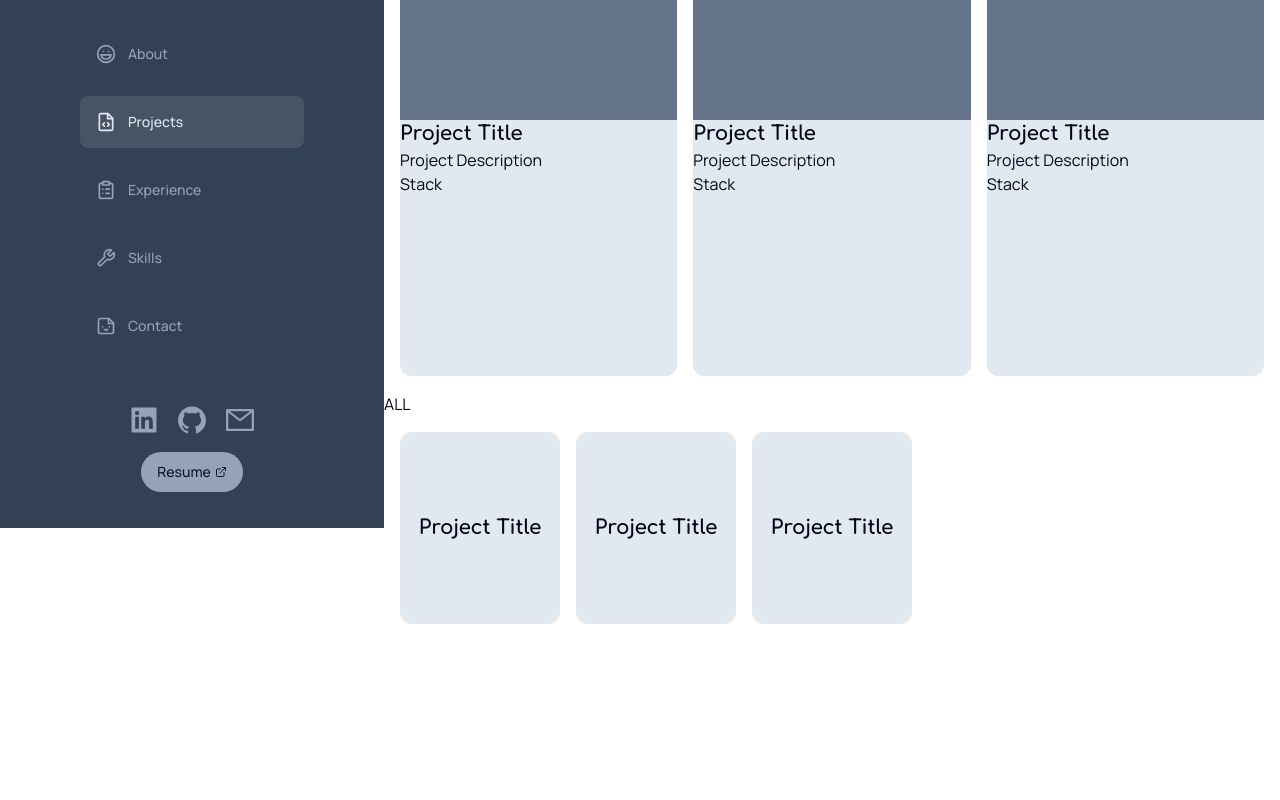
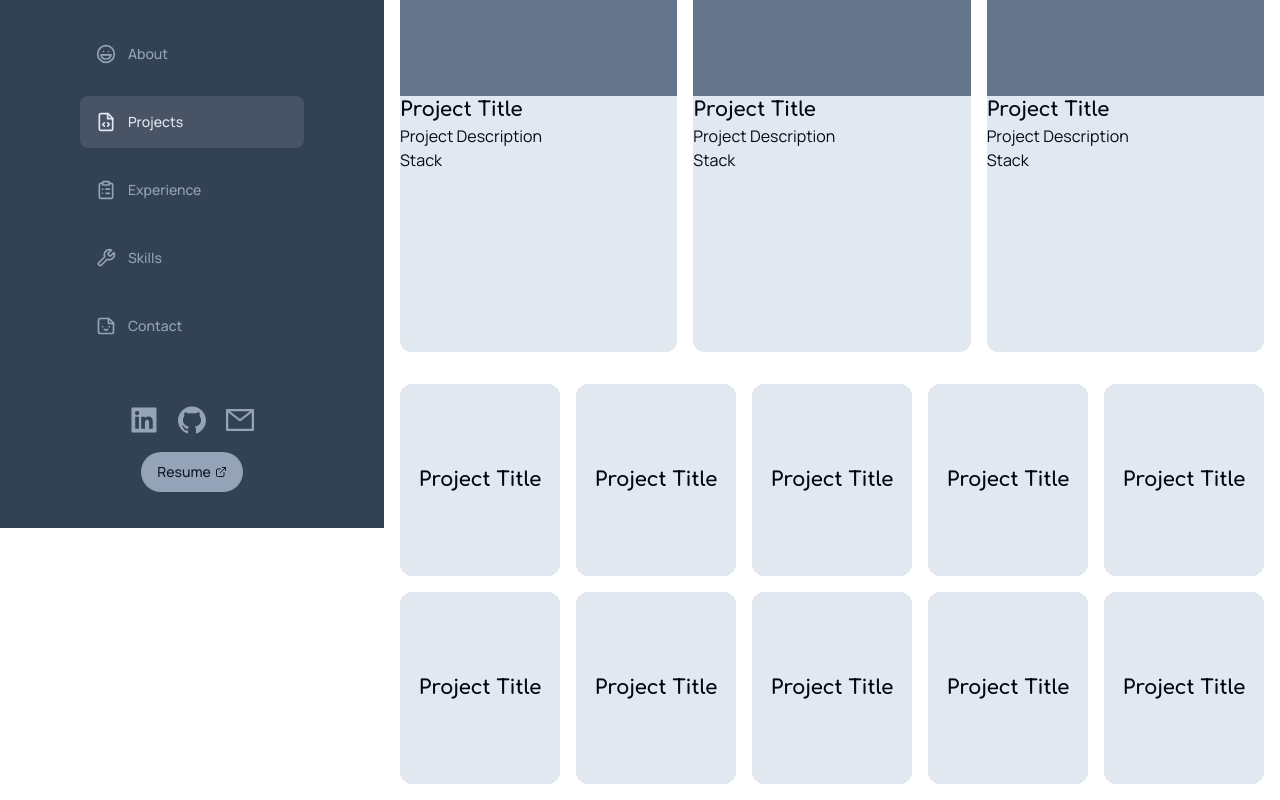
Before and after one commit to penguinboots/portfolio-v3, a Next.js app: page /projects in a window 1280 px wide. Shown: the part 272-1072 px from the top of the page. Before the commit the page ends 912 px from the top, so only its background shows below. Built offline with nearby package versions, Linux system fonts and the light colour scheme.

Commit message:
add placeholders

```diff
--- a/app/(dashboard)/projects/page.tsx
+++ b/app/(dashboard)/projects/page.tsx
@@ -4,14 +4,19 @@ import ProjectCard from "@/components/ProjectCard";
 const ProjectsPage = () => {
   return (
     <div>
-      <div>FEATURED</div>
       <div className="p-4 gap-4 grid grid-cols-1 md:grid-cols-2 lg:grid-cols-2 xl:grid-cols-3">
         <FeatureCard />
         <FeatureCard />
         <FeatureCard />
       </div>
-      <div>ALL</div>
       <div className="p-4 gap-4 grid grid-cols-2 md:grid-cols-3 lg:grid-cols-4 xl:grid-cols-5">
+        <ProjectCard />
+        <ProjectCard />
+        <ProjectCard />
+        <ProjectCard />
+        <ProjectCard />
+        <ProjectCard />
+        <ProjectCard />
         <ProjectCard />
         <ProjectCard />
         <ProjectCard />
```
